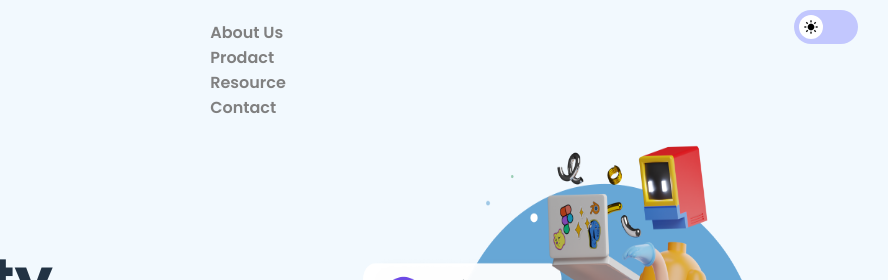
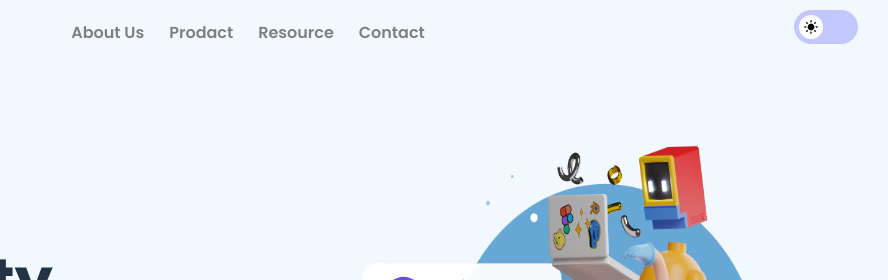
Before and after one commit to meow905/website-darkMode, a plain HTML site: page index.html in a window 1280 px wide. Shown: the top 280 px of the page, 392-1280 px from the left. Drawn offline with nearby package versions, Linux system fonts and the light colour scheme.

Commit message:
Update style.css

```diff
--- a/style.css
+++ b/style.css
@@ -33,10 +33,10 @@ header img:nth-child(2) {
   display: none;
 }
 
-/* header ul {
+header ul {
   display: flex;
   gap: 25px;
-} */
+}
 
 header ul li a {
   color: gray;
```
